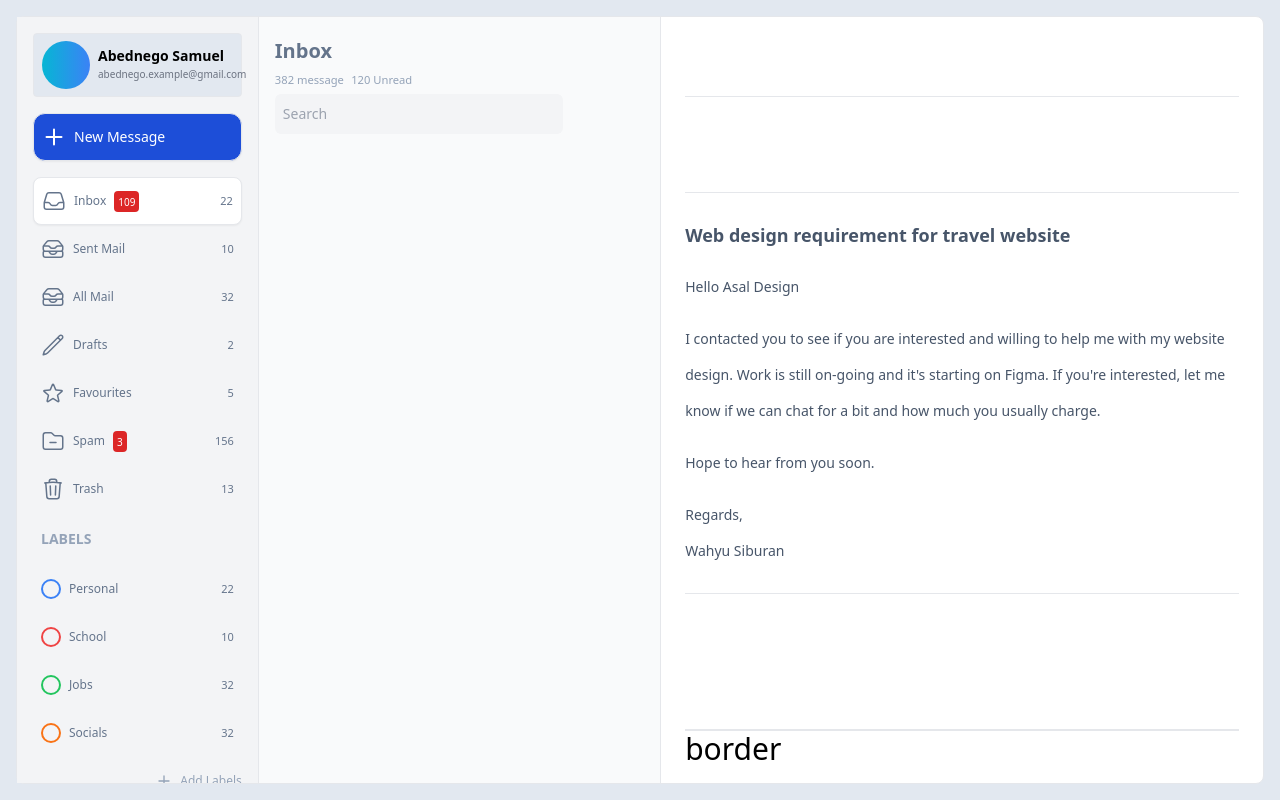
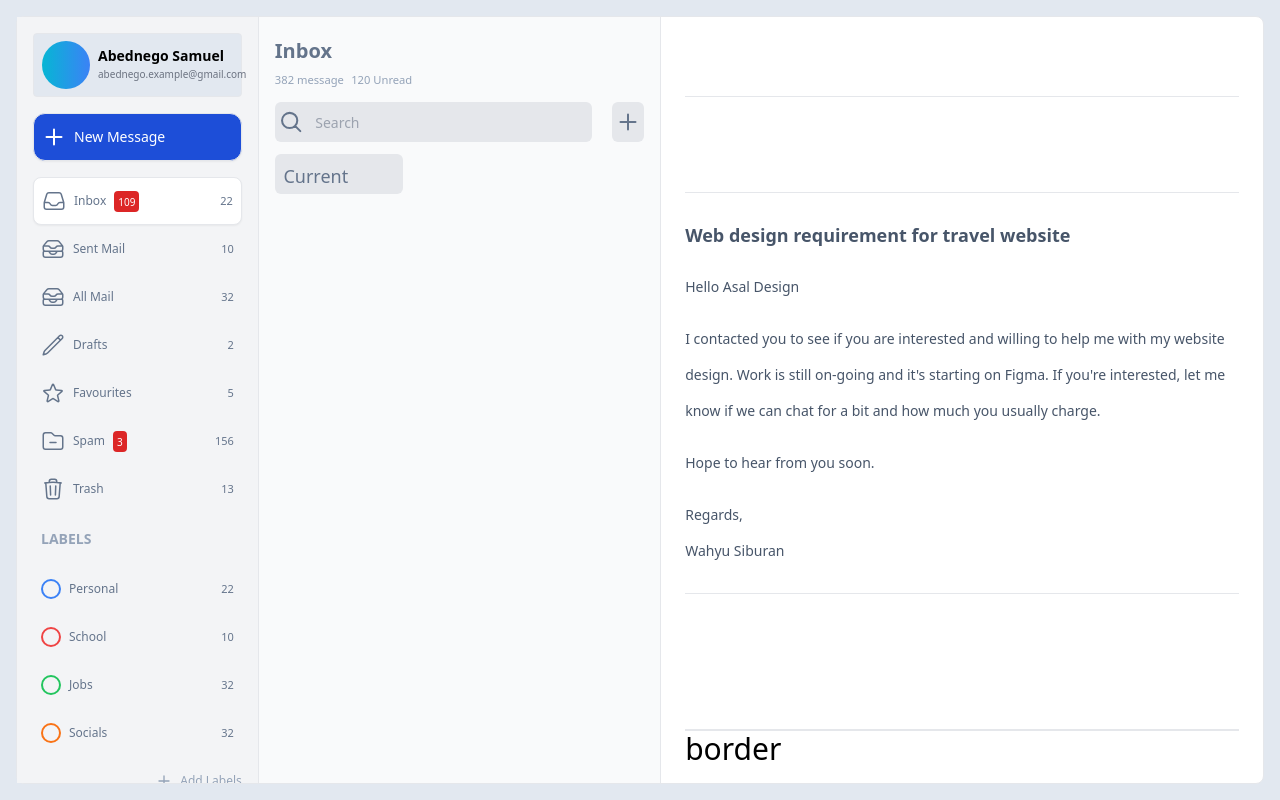
Before and after one commit to koomabenjamin/mailbox-vue-ui, a Vue app: page / in a window 1280 px wide. Built offline with nearby package versions, Linux system fonts and the light colour scheme.

Commit message:
search field

```diff
--- a/src/views/MailBox.vue
+++ b/src/views/MailBox.vue
@@ -85,15 +85,24 @@
               <small>382 message</small>&nbsp;&nbsp;<small>120 Unread</small>
             </div>
           </div>
-          <div class="flex">
-            <div class="w-72">
-              <input type="text" class="w-full bg-gray-100 border-none rounded-md text-sm h-10 p-2" placeholder="Search"/>
+          <div class="flex mt-1 mb-3">
+            <div class="w-full flex mt-2 relative">
+              <component
+              class="h-10 w-10 stroke-2 bg-gray-200 rounded-l-md p-1"
+              :is="OutlineIcons['MagnifyingGlassIcon']">
+            </component>
+              <input type="text" class="w-full bg-gray-200 border-none rounded-r-md text-sm h-10 p-2 focus:outline-none focus:ring" placeholder="Search"/>
+              <button class="bg-gray-200 ml-5 p-1 rounded-md">
+                <component
+              class="h-6 w-6 stroke-2"
+              :is="OutlineIcons['PlusIcon']">
+            </component>
+              </button>
             </div>
 
-              <!-- This is not how one references items / elements within an array -->
-              <!-- <button class="ml-4"><OutlineIcons.PlusIcon  class="bg-gray-500"/></button> -->
-
-              <button class="ml-4"><OutlineIcons.PlusIcon  class="bg-gray-500"/></button>
+          </div>
+          <div class="bg-gray-200 rounded-md w-32">
+            <small class="text-[18px] p-[0.6px] ml-2 p-2">Current</small>
           </div>
         </div>
       </div>
@@ -175,6 +184,10 @@ const labelItems = [
   { colour:'border-green-500', tab: 'jobs', icon: 'InboxStackIcon', name: 'Jobs', unReadCount: 0, readCount: 32 },
   { colour:'border-orange-500', tab: 'socials', icon: 'InboxStackIcon', name: 'Socials', unReadCount: 0, readCount: 32 },
 ]
+const search = [
+  {icon:'InboxStackIcon'}
+]
+
 
 </script>
 
```
